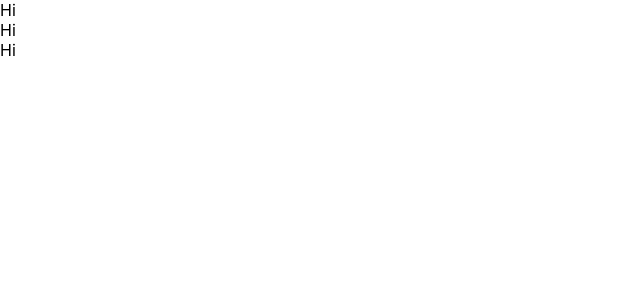
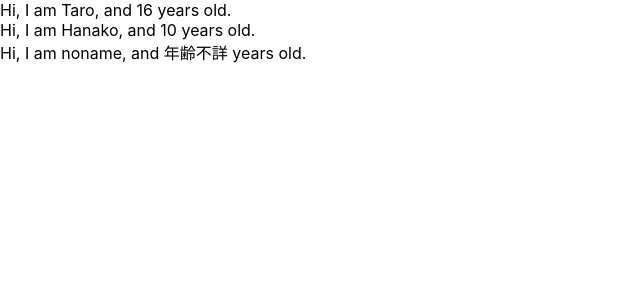
Before and after one commit to izumichika/udemy-react-redux-crud-application, a React (Create React App) app: page / in a window 1280 px wide. Shown: the top 300 px of the page, without its empty margins (0-640 px from the left). Built offline with nearby package versions, Linux system fonts and the light colour scheme.

Commit message:
learn props of component

```diff
--- a/src/App.js
+++ b/src/App.js
@@ -1,28 +1,25 @@
 import React from 'react';
 
-
-// class App extends Component {
-//   render() {
-//     return(
-//       <React.Fragment>
-//         <label htmlFor="bar">bar</label>
-//         <input type="text" onChange={ () => {console.log("こんにちは")}}/>
-//       </React.Fragment>
-//     )
-//   }
-// }
-
 const App = () => {
+  const profiles = [
+    {name: "Taro", age: 16},
+    { name: "Hanako", age: 10},
+    {name: "noname" }
+  ]
   return (
     <div>
-      <Cat />
-      <Cat />
-      <Cat />
-  </div>
+      {profiles.map((profile, index) => {
+        return <User name={profile.name} age={profile.age} key={index} />
+      })}
+    </div>
   )
 }
-const Cat = () => {
-  return <div>Hi</div>
+const User = (props) => {
+  return <div>Hi, I am {props.name}, and {props.age} years old. </div>
+}
+
+User.defaultProps = {
+  age: "年齢不詳"
 }
 
 export default App;
```
